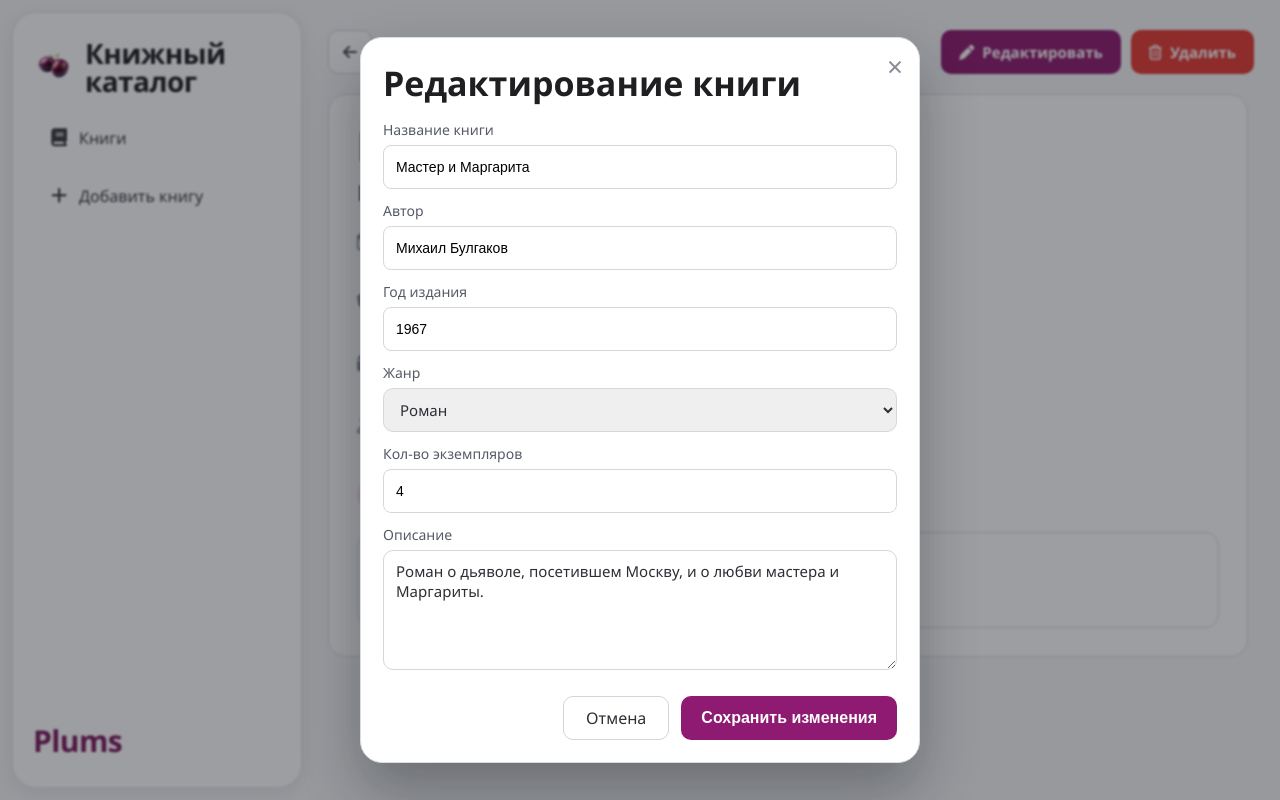
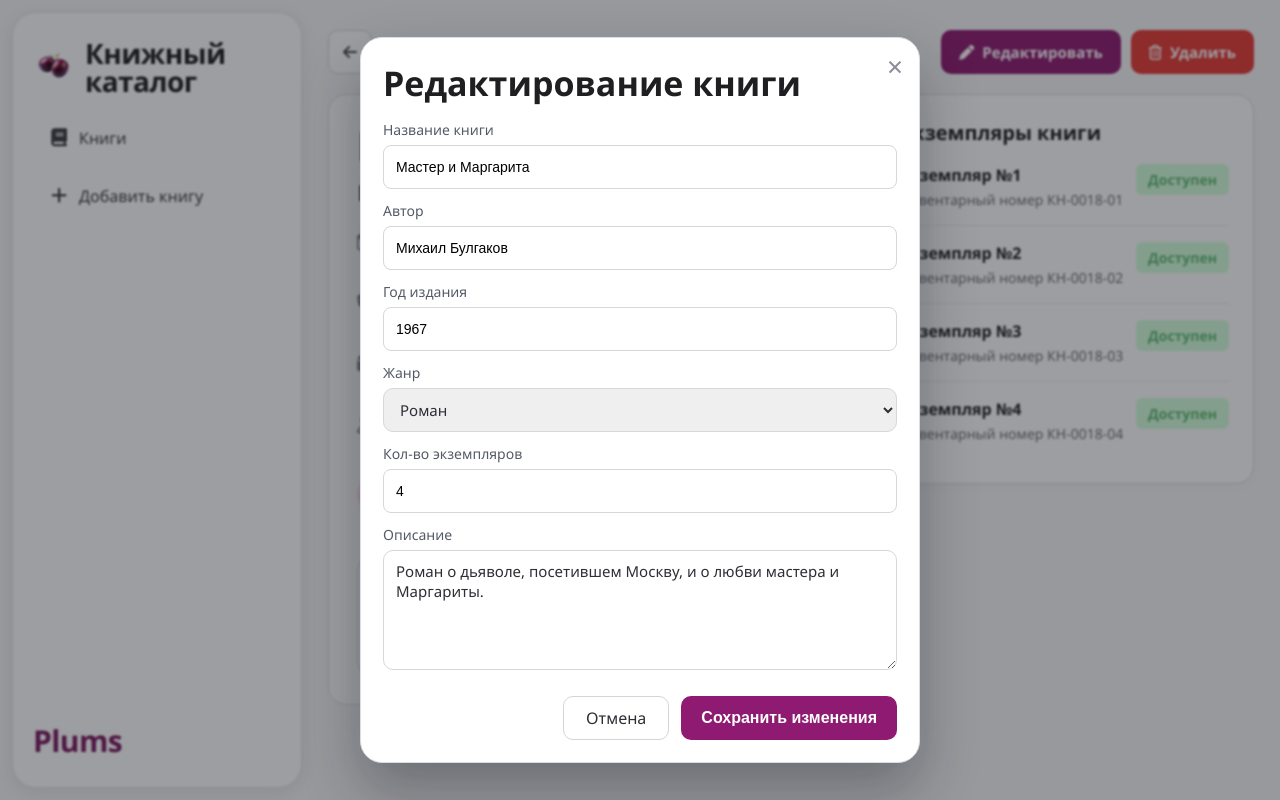
Before and after one commit to test126hsh-a11y/Books_calalog, a Flask app: page /books/18/edit?from=view in a window 1280 px wide. Run offline with Flask 3, Linux system fonts and the light colour scheme; data comes from the database, SQL or seed files in the repository; both versions use the stored data as it was after the commit.

Commit message:
Добавлен учет экземпляров книг

```diff
--- a/app.py
+++ b/app.py
@@ -59,9 +59,18 @@ def _ensure_description_column(conn: sqlite3.Connection) -> None:
     if "description" not in columns:
         conn.execute("ALTER TABLE books ADD COLUMN description TEXT NOT NULL DEFAULT ''")
 
+@dataclass
+class BookItem:
+    id: int
+    book_id: int
+    inventory_number: str
+    status: str          # 'Доступен' или 'Выдан'
+    issue_date: str = "" # Дата выдачи, если статус 'Выдан'
+
 
 def init_db() -> None:
     with get_connection() as conn:
+        # 1. Создаем основную таблицу книг, если её нет
         conn.execute(
             """
             CREATE TABLE IF NOT EXISTS books (
@@ -77,6 +86,48 @@ def init_db() -> None:
         )
         _ensure_description_column(conn)
 
+        # 2. Создаем таблицу экземпляров, если её нет
+        conn.execute(
+            """
+            CREATE TABLE IF NOT EXISTS book_items (
+                id INTEGER PRIMARY KEY AUTOINCREMENT,
+                book_id INTEGER NOT NULL,
+                inventory_number TEXT NOT NULL UNIQUE,
+                status TEXT NOT NULL DEFAULT 'Доступен',
+                issue_date TEXT NOT NULL DEFAULT '',
+                FOREIGN KEY (book_id) REFERENCES books (id) ON DELETE CASCADE
+            )
+            """
+        )
+
+        # 3. МИГРАЦИЯ ДЛЯ СТАРЫХ КНИГ: досоздаем экземпляры, если их не хватает
+        books = conn.execute("SELECT id, copies FROM books").fetchall()
+        for book in books:
+            book_id = book["id"]
+            total_copies = book["copies"]
+
+            # Считаем, сколько экземпляров уже записано в базе для этой книги
+            row = conn.execute(
+                "SELECT COUNT(*) as cnt FROM book_items WHERE book_id = ?", (book_id,)
+            ).fetchone()
+            existing_count = row["cnt"] if row else 0
+
+            # Если в новой таблице пусто или записей меньше, чем указано в copies
+            if existing_count < total_copies:
+                for i in range(existing_count + 1, total_copies + 1):
+                    # Генерируем красивый инвентарный номер: например, КН-0002-01
+                    inventory_number = f"КН-{book_id:04d}-{i:02d}"
+                    try:
+                        conn.execute(
+                            """
+                            INSERT INTO book_items (book_id, inventory_number, status, issue_date)
+                            VALUES (?, ?, 'Доступен', '')
+                            """,
+                            (book_id, inventory_number)
+                        )
+                    except sqlite3.IntegrityError:
+                        # Защита на случай, если номер уже случайно существовал
+                        pass
 
 def load_books() -> List[Book]:
     init_db()
@@ -254,23 +305,39 @@ def new_book():
 @app.post("/books")
 def create_book():
     init_db()
+
+    title = request.form.get("title", "").strip()
+    author = request.form.get("author", "").strip()
+    year = parse_int(request.form.get("year", ""))
+    genre = resolve_genre_from_form()
+    copies = max(0, parse_int(request.form.get("copies", "0")))
+    description = request.form.get("description", "").strip()
+
     with get_connection() as conn:
-        conn.execute(
+        # 1. Сохраняем саму книгу
+        cursor = conn.execute(
             """
             INSERT INTO books (title, author, year, genre, copies, description)
             VALUES (?, ?, ?, ?, ?, ?)
             """,
-            (
-                request.form.get("title", "").strip(),
-                request.form.get("author", "").strip(),
-                parse_int(request.form.get("year", "")),
-                resolve_genre_from_form(),
-                max(0, parse_int(request.form.get("copies", "0"))),
-                request.form.get("description", "").strip(),
-            ),
+            (title, author, year, genre, copies, description),
         )
+        # Получаем ID только что созданной книги
+        book_id = cursor.lastrowid
+
+        # 2. АВТОМАТИЧЕСКИ создаем физические экземпляры для этой книги
+        for i in range(1, copies + 1):
+            # Генерируем уникальный инвентарный номер, например: КН-0014-01
+            inventory_number = f"КН-{book_id:04d}-{i:02d}"
+            conn.execute(
+                """
+                INSERT INTO book_items (book_id, inventory_number, status, issue_date)
+                VALUES (?, ?, 'Доступен', '')
+                """,
+                (book_id, inventory_number)
+            )
+
     return redirect(url_for("index"))
-
 
 def get_book_or_none(book_id: int) -> Optional[Book]:
     return next((book for book in load_books() if book.id == book_id), None)
@@ -281,9 +348,32 @@ def view_book(book_id: int):
     book = get_book_or_none(book_id)
     if not book:
         return redirect(url_for("index"))
+
+    # Загружаем экземпляры этой книги из новой таблицы
+    with get_connection() as conn:
+        rows = conn.execute(
+            "SELECT id, book_id, inventory_number, status, issue_date FROM book_items WHERE book_id = ?",
+            (book.id,)
+        ).fetchall()
+
+    items = [
+        BookItem(
+            id=row["id"],
+            book_id=row["book_id"],
+            inventory_number=row["inventory_number"],
+            status=row["status"],
+            issue_date=row["issue_date"]
+        ) for row in rows
+    ]
+
+    # Считаем, сколько реально доступно на основе статусов в базе
+    available_copies = sum(1 for item in items if item.status == 'Доступен')
+
     return render_template(
         "book.html",
         book=book,
+        items=items,  # Передаем список экземпляров в HTML
+        available_copies=available_copies,  # Передаем динамический счетчик
         genres=GENRES,
         genre_other=GENRE_OTHER,
     )
@@ -294,22 +384,49 @@ def edit_book(book_id: int):
     book = get_book_or_none(book_id)
     if not book:
         return redirect(url_for("index"))
+
     form_genre, form_genre_other = genre_for_form(book.genre)
     from_view = request.args.get("from") == "view"
+
     modal_ctx = {
         "modal_mode": "edit",
         "modal_book": book,
         "form_genre": form_genre,
         "form_genre_other": form_genre_other,
     }
+
     if from_view:
+        # ИСПРАВЛЕНИЕ: Догружаем реальные экземпляры для модального режима редактирования
+        with get_connection() as conn:
+            rows = conn.execute(
+                "SELECT id, book_id, inventory_number, status, issue_date FROM book_items WHERE book_id = ?",
+                (book.id,)
+            ).fetchall()
+
+        items = [
+            BookItem(
+                id=row["id"],
+                book_id=row["book_id"],
+                inventory_number=row["inventory_number"],
+                status=row["status"],
+                issue_date=row["issue_date"]
+            ) for row in rows
+        ]
+
+        available_copies = sum(1 for item in items if item.status == 'Доступen')
+        issued_copies = sum(1 for item in items if item.status == 'Выдан')
+
         return render_template(
             "book.html",
             book=book,
+            items=items,
+            available_copies=available_copies,
+            issued_copies=issued_copies,
             genres=GENRES,
             genre_other=GENRE_OTHER,
             **modal_ctx,
         )
+
     return render_template(
         "index.html",
         **build_index_context(request.args, modal_ctx),
@@ -321,15 +438,40 @@ def confirm_delete_book(book_id: int):
     book = get_book_or_none(book_id)
     if not book:
         return redirect(url_for("index"))
+
     from_view = request.args.get("from") == "view"
     if from_view:
+        # ИСПРАВЛЕНИЕ: Догружаем реальные экземпляры для модального режима удаления
+        with get_connection() as conn:
+            rows = conn.execute(
+                "SELECT id, book_id, inventory_number, status, issue_date FROM book_items WHERE book_id = ?",
+                (book.id,)
+            ).fetchall()
+
+        items = [
+            BookItem(
+                id=row["id"],
+                book_id=row["book_id"],
+                inventory_number=row["inventory_number"],
+                status=row["status"],
+                issue_date=row["issue_date"]
+            ) for row in rows
+        ]
+
+        available_copies = sum(1 for item in items if item.status == 'Доступен')
+        issued_copies = sum(1 for item in items if item.status == 'Выдан')
+
         return render_template(
             "book.html",
             book=book,
+            items=items,  # Передаем реальные экземпляры
+            available_copies=available_copies,  # Передаем счетчик доступных
+            issued_copies=issued_copies,  # Передаем счетчик выданных
             genres=GENRES,
             genre_other=GENRE_OTHER,
-            delete_book=book,
+            delete_book=book,  # Сигнал для открытия модалки
         )
+
     return render_template(
         "index.html",
         **build_index_context(request.args, {"delete_book": book}),
@@ -369,6 +511,46 @@ def delete_book(book_id: int):
     return redirect(url_for("index"))
 
 
+from datetime import datetime
+
+
+@app.post("/items/<int:item_id>/toggle-status")
+def toggle_item_status(item_id: int):
+    """Переключает статус конкретного экземпляра книги."""
+    init_db()
+    with get_connection() as conn:
+        # 1. Получаем текущий статус и ID книги, чтобы знать, куда вернуться
+        item = conn.execute(
+            "SELECT book_id, status FROM book_items WHERE id = ?", (item_id,)
+        ).fetchone()
+
+        if not item:
+            return redirect(url_for("index"))
+
+        book_id = item["book_id"]
+
+        # 2. Определяем новый статус и дату выдачи
+        if item["status"] == "Доступен":
+            new_status = "Выдан"
+            # Записываем текущую дату в понятном формате, например: "28.05.2026"
+            new_date = datetime.now().strftime("%d.%m.%Y")
+        else:
+            new_status = "Доступен"
+            new_date = ""
+
+        # 3. Обновляем запись в базе данных
+        conn.execute(
+            """
+            UPDATE book_items
+            SET status = ?, issue_date = ?
+            WHERE id = ?
+            """,
+            (new_status, new_date, item_id)
+        )
+
+    # Возвращаем пользователя обратно на страницу этой же книги
+    return redirect(url_for("view_book", book_id=book_id))
+
 if __name__ == "__main__":
     init_db()
     app.run(debug=True)
--- a/static/styles.css
+++ b/static/styles.css
@@ -823,3 +823,152 @@ tbody tr {
     font-size: 18px;
   }
 }
+
+/* Двухколоночный макет для страницы книги */
+.book-main-layout {
+  display: flex;
+  gap: 24px;
+  align-items: flex-start;
+  max-width: 1200px;
+  margin-top: 20px;
+}
+
+/* Перестраиваем левую карточку для размещения обложки сбоку */
+.book-detail-main-content {
+  display: flex;
+  gap: 24px;
+  margin-bottom: 24px;
+}
+
+.book-cover-wrap {
+  width: 160px;
+  height: 240px;
+  border-radius: 12px;
+  overflow: hidden;
+  background: #e6e7eb;
+  flex-shrink: 0;
+}
+
+.book-cover-wrap img {
+  width: 100%;
+  height: 100%;
+  object-fit: cover;
+}
+
+.book-info-wrap {
+  flex: 1;
+}
+
+/* Стили правой карточки экземпляров */
+.book-instances-card {
+  width: 380px;
+  background: #fff;
+  border: 1px solid #dbdde2;
+  border-radius: 18px;
+  padding: 24px;
+  box-shadow: 0 4px 12px rgba(0, 0, 0, 0.02);
+  flex-shrink: 0;
+}
+
+.book-instances-card h2 {
+  font-size: 20px;
+  font-weight: 700;
+  color: #1f1f22;
+  margin-bottom: 18px;
+}
+
+.instances-list {
+  display: flex;
+  flex-direction: column;
+}
+
+.instance-item {
+  display: flex;
+  justify-content: space-between;
+  align-items: flex-start;
+  padding: 16px 0;
+  border-top: 1px solid #ececf0;
+}
+
+.instance-item:first-child {
+  border-top: none;
+  padding-top: 0;
+}
+
+.instance-info h3 {
+  font-size: 16px;
+  font-weight: 700;
+  color: #1f1f22;
+  margin-bottom: 4px;
+}
+
+.instance-info .inv-number {
+  font-size: 14px;
+  color: #6d7078;
+}
+
+.instance-info .issue-date {
+  font-size: 13px;
+  color: #8a8d96;
+  margin-top: 2px;
+}
+
+/* Бейджи статусов */
+.status-badge {
+  padding: 4px 10px;
+  border-radius: 6px;
+  font-size: 14px;
+  font-weight: 600;
+}
+
+/* Зеленый статус "Доступен" */
+.status-available {
+  background: #D5FFDE;
+  color: #5EBC72;
+}
+
+/* Оранжевый статус "Выдан" */
+.status-issued {
+  background: #FFEEB7;
+  color: #D2B75E;
+}
+
+/* Адаптация под мобильные экраны */
+@media (max-width: 980px) {
+  .book-main-layout {
+    flex-direction: column;
+    align-items: stretch;
+  }
+
+  .book-detail-main-content {
+  margin-bottom: 24px;
+}
+
+  .book-meta-list li {
+    justify-content: center;
+    text-align: left;
+  }
+
+  .book-instances-card {
+    width: 100%;
+  }
+}
+
+.status-badge-btn {
+  border: none;
+  padding: 6px 12px;
+  border-radius: 6px;
+  font-size: 14px;
+  font-weight: 600;
+  cursor: pointer;
+  font-family: inherit;
+  transition: opacity 0.15s ease, transform 0.1s ease;
+}
+
+.status-badge-btn:hover {
+  opacity: 0.85;
+}
+
+.status-badge-btn:active {
+  transform: scale(0.96); /* Легкий эффект нажатия */
+}
--- a/templates/book.html
+++ b/templates/book.html
@@ -23,13 +23,20 @@
   </div>
 </div>
 
+<div class="book-main-layout">
+
+  <!-- ЛЕВАЯ КОЛОНКА: Информация о книге -->
   <article class="book-detail-card">
+    <div class="book-detail-main-content">
+
+      <div class="book-info-wrap">
         <header class="book-detail-head">
           <h1>{{ book.title }}</h1>
           <p class="book-author">{{ book.author }}</p>
         </header>
 
-  <ul class="book-meta-list">
+        <!-- Блок списка для десктопа -->
+        <ul class="book-meta-list desktop-only">
           <li>
             <i class="fa-regular fa-calendar"></i>
             <div>
@@ -55,22 +62,67 @@
             <i class="fa-regular fa-user"></i>
             <div>
               <span class="meta-label">Доступно</span>
-        <span class="meta-value">{{ book.copies }}</span>
+              <span class="meta-value">{% if items %}{{ available_copies }}{% else %}{{ book.copies }}{% endif %}</span>
             </div>
           </li>
         </ul>
-
-  <span class="genre-pill">{{ book.genre }}</span>
+        <span class="genre-pill desktop-only">{{ book.genre }}</span>
+      </div>
+    </div>
 
     <section class="book-description-box">
       <h2>Описание</h2>
       {% if book.description %}
-    <p>{{ book.description }}</p>
+      <div class="description-text-container">
+        <!-- Обычный вывод текста без обрезания и кнопок -->
+        <p class="description-text">{{ book.description }}</p>
+      </div>
       {% else %}
       <p class="description-empty">Описание пока не добавлено.</p>
       {% endif %}
     </section>
   </article>
+
+  <!-- ПРАВАЯ КОЛОНКА: Экземпляры книги -->
+  <aside class="book-instances-card desktop-only">
+    <h2>Экземпляры книги</h2>
+        <div class="instances-list">
+      {% if items %}
+        <!-- Вариант 1: Если экземпляры есть в базе данных -->
+        {% for item in items %}
+        <div class="instance-item">
+          <div class="instance-info">
+            <h3>Экземпляр №{{ loop.index }}</h3>
+            <p class="inv-number">Инвентарный номер {{ item.inventory_number }}</p>
+            {% if item.status == 'Выдан' and item.issue_date %}
+            <p class="issue-date">Выдан {{ item.issue_date }}</p>
+            {% endif %}
+          </div>
+
+          <form method="post" action="{{ url_for('toggle_item_status', item_id=item.id) }}">
+            <button type="submit" class="status-badge-btn {% if item.status == 'Доступен' %}status-available{% else %}status-issued{% endif %}" title="Нажмите, чтобы изменить статус">
+              {{ item.status }}
+            </button>
+          </form>
+        </div>
+        {% endfor %}
+
+      {% else %}
+        <!-- Вариант 2: Если база пуста, генерируем заглушки на основе book.copies -->
+        {% for i in range(1, book.copies + 1) %}
+        <div class="instance-item">
+          <div class="instance-info">
+            <h3>Экземпляр №{{ i }}</h3>
+            <p class="inv-number">Инвентарный номер КН - 000{{ i }}</p>
+          </div>
+          <span class="status-badge status-available">Доступен</span>
+        </div>
+        {% endfor %}
+      {% endif %}
+    </div>
+  </aside>
+
+</div>
 
 {% if modal_mode == "edit" and modal_book %}
 <div class="modal-overlay">
```
Also changed, not shown: data/books.db. Lines whose indentation alone changed are shown as unchanged.
